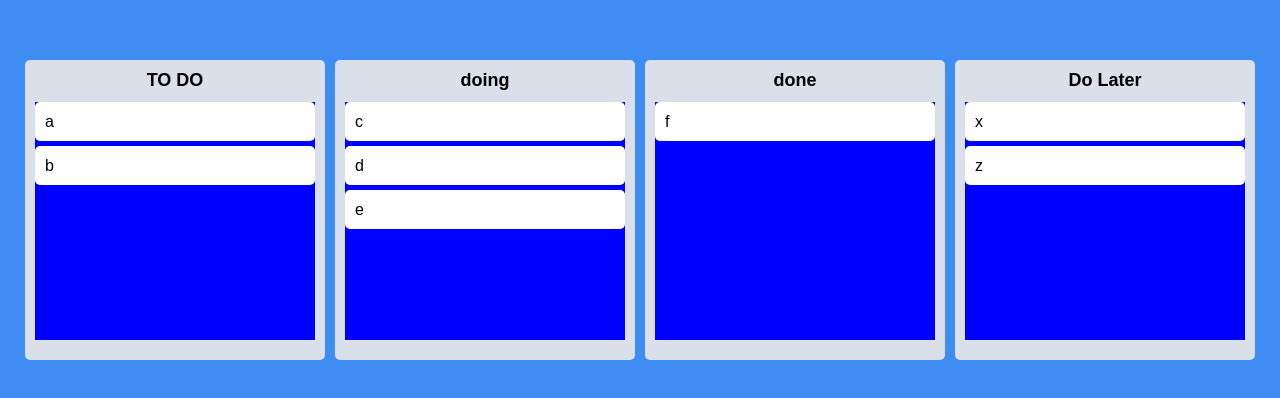
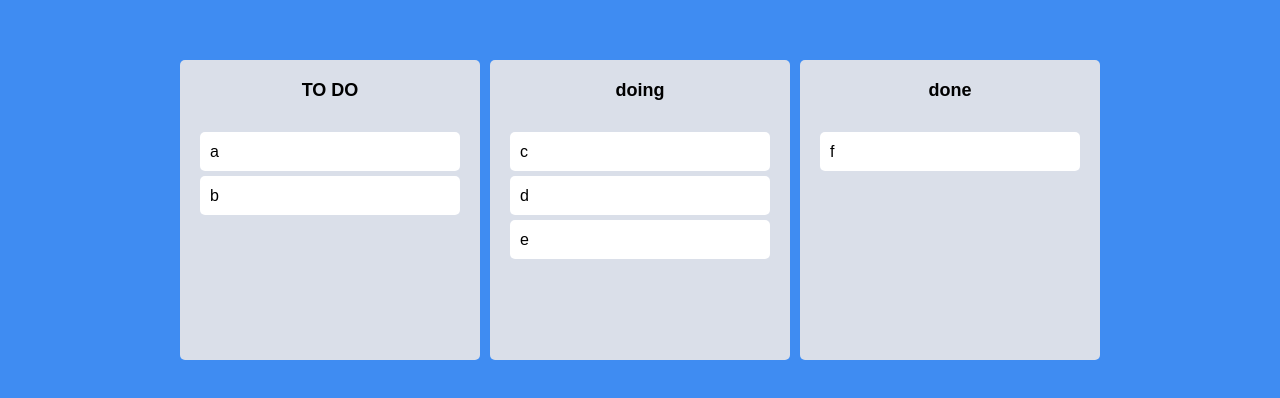
Before and after one commit to yeongminChae/React-Masterclass, a React (Create React App) app in the folder react-masterclass-TS/: page / in a window 1280 px wide. Shown: the part 190-588 px from the top of the page. Built offline with nearby package versions, Linux system fonts and the light colour scheme.

Commit message:
chapter 5 : Final Styling

```diff
--- a/react-masterclass-TS/src/Components/Board.tsx
+++ b/react-masterclass-TS/src/Components/Board.tsx
@@ -14,13 +14,13 @@ interface IAreaProps {
 
 const Wrapper = styled.div`
   width: 300px;
-  padding: 20px 10px;
-  padding-top: 10px;
+  padding: 20px 0px;
   background-color: ${(props) => props.theme.boardColor};
   border-radius: 5px;
   min-height: 300px;
   display: flex;
   flex-direction: column;
+  overflow: hidden;
 `;
 
 const Title = styled.h2`
@@ -32,9 +32,14 @@ const Title = styled.h2`
 
 const Area = styled.div<IAreaProps>`
   background-color: ${(props) =>
-    props.isDraggingOver ? "pink" : props.isDraggingFromThis ? "red" : "blue"};
+    props.isDraggingOver
+      ? "#dfe6e9"
+      : props.isDraggingFromThis
+      ? "#b2bec3"
+      : "transparent"};
   flex-grow: 1;
   transition: background-color 0.3s ease-in-out;
+  padding: 20px;
 `;
 
 function Board({ toDos, boardId }: IBoardProps) {
--- a/react-masterclass-TS/src/Components/DragabbleCard.tsx
+++ b/react-masterclass-TS/src/Components/DragabbleCard.tsx
@@ -1,12 +1,16 @@
 import React from "react";
 import { Draggable } from "react-beautiful-dnd";
+import { Snapshot } from "recoil";
 import styled from "styled-components";
 
-const Card = styled.div`
+const Card = styled.div<{ isDragging: boolean }>`
   border-radius: 5px;
-  padding: 10px 10px;
+  padding: 10px;
   margin-bottom: 5px;
-  background-color: ${(props) => props.theme.cardColor};
+  background-color: ${(props) =>
+    props.isDragging ? "#e4f2ff" : props.theme.cardColor};
+  box-shadow: ${(props) =>
+    props.isDragging ? "0px 2px 5px rgba(0,0,0,0.05) " : "none"};
 `;
 
 interface IDraggableCardProps {
@@ -17,8 +21,9 @@ function DragableCard({ toDo, index }: IDraggableCardProps) {
   console.log(toDo, "has been rendered");
   return (
     <Draggable key={toDo} draggableId={toDo} index={index}>
-      {(magic) => (
+      {(magic, snapshot) => (
         <Card
+          isDragging={snapshot.isDragging}
           ref={magic.innerRef}
           {...magic.draggableProps}
           {...magic.dragHandleProps}
--- a/react-masterclass-TS/src/atoms.tsx
+++ b/react-masterclass-TS/src/atoms.tsx
@@ -10,6 +10,5 @@ export const toDostate = atom<IToDoState>({
     "TO DO": ["a", "b"],
     doing: ["c", "d", "e"],
     done: ["f"],
-    "Do Later": ["x", "z"],
   },
 });
```
